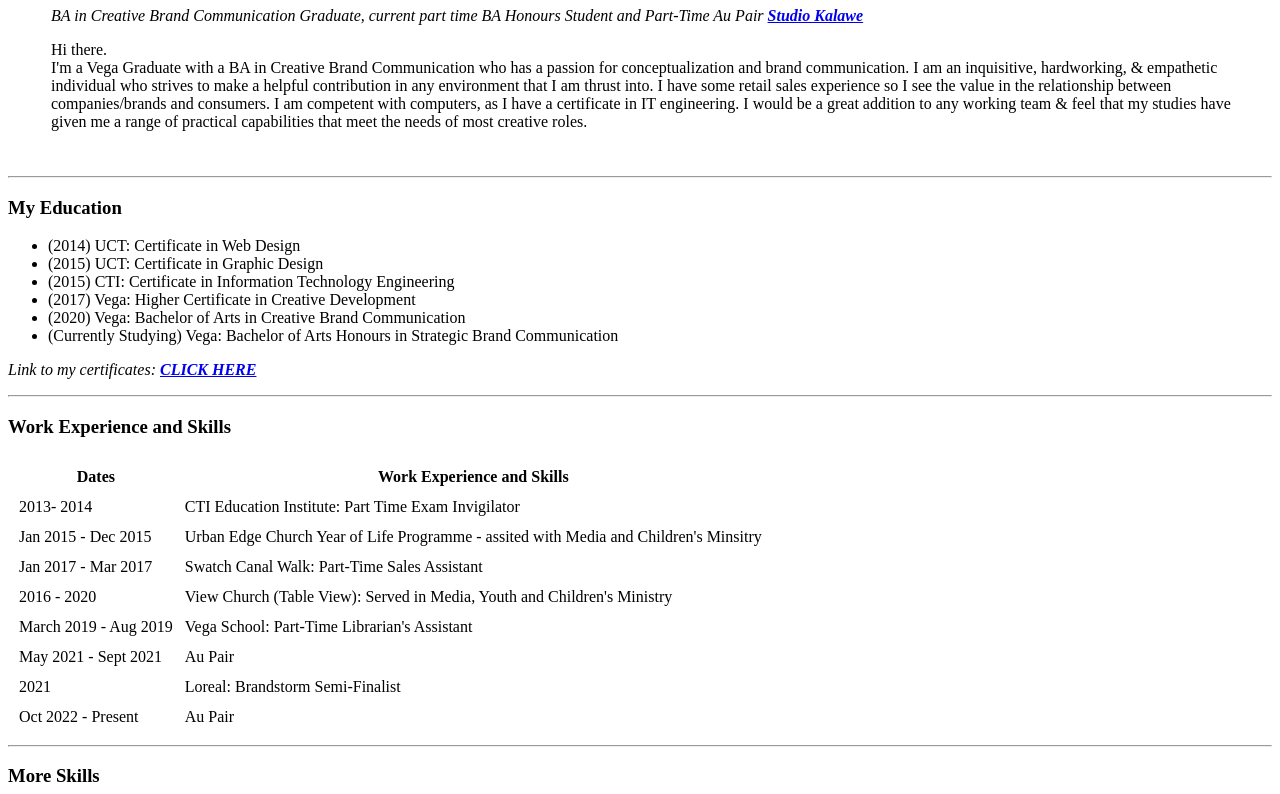
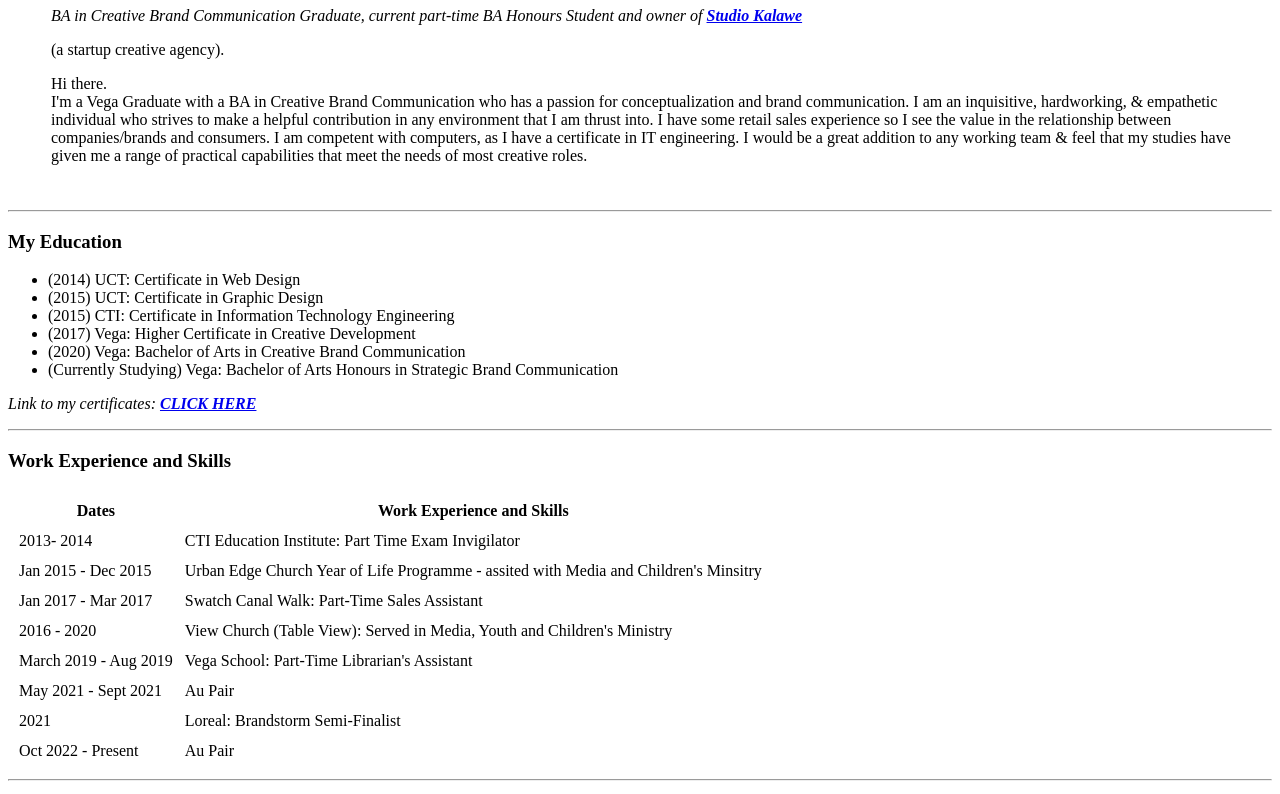
Before and after one commit to studiokalawe/cv, a plain HTML site: page index.html in a window 1280 px wide. Shown: the part 102-896 px from the top of the page. Drawn offline with Linux system fonts and the light colour scheme.

Commit message:
Update index.html

```diff
--- a/index.html
+++ b/index.html
@@ -14,14 +14,14 @@
   <meta name="description" content="describe your website here"> - this will show up on google or other browsers as description...
   <meta name="keywords" content="HTML, CSS, JavaScript"> key words to assit browsers in finding your website...
   <meta name="author" content="John Doe"> let's browser and viewers know who made it
-  <meta name="viewport" content="width=device-width, initial-scale=1.0"> assits with sizing on devices
+  <meta name="viewport" content="width=device-width, initial-scale=1.0"> assists with sizing on devices
 -->
   <title> Vuyokazi's Personal Site </title>
 </head>
 
 <body>
   <!--  tage starts here: <img src="https://nielseniq.com/wp-content/uploads/sites/4/2021/02/optimize-your-performance-placeholder-illustration-D01.jpg" alt="sample image">
-image linked from web/internet. alt attribute assits with SEO, helps browsers to index and to try and figure out what your website is about. with img from internet, since the image is hosted on other servers it pings that website and asks permission to use it, then it will grab it and display it on your site - your browser has to download it to display it on your site. if their servers shut down then the image wont show up because it is no longer avalable/hosted at the address that is specified at the source -->
+image linked from web/internet. alt attribute assists with SEO, helps browsers to index and to try and figure out what your website is about. with img from internet, since the image is hosted on other servers it pings that website and asks permission to use it, then it will grab it and display it on your site - your browser has to download it to display it on your site. if their servers shut down then the image wont show up because it is no longer avalable/hosted at the address that is specified at the source -->
 
 
   <table cellspacing="20">
@@ -30,12 +30,12 @@ image linked from web/internet. alt attribute assits with SEO, helps browsers to
       <td>
 
         <!-- <img src="images/testcircle.png" alt="test image">  -->
-<!-- image linked from local file. it better to host your own images to avoid server related issues. -->
+<!-- image linked from local file. it better to host your own images to avoid server-related issues. -->
 
     </td>
       <td>
         <h1> Vuyokazi Kalawe </h1>
-        <p><em> BA in Creative Brand Communication Graduate, current part time BA Honours Student and Part-Time Au Pair <strong> <a href="https://studiokalawe.com"> Studio Kalawe </a> </strong> </em> </p>
+        <p><em> BA in Creative Brand Communication Graduate, current part-time BA Honours Student and owner of <strong> <a href="https://studiokalawe.com"> Studio Kalawe </a> </strong> </em> </p> (a startup creative agency).
         <!-- href = hypertext reference thus "a href" = anchor tag, hypertext reference -->
         <p>Hi there. <br>
         I'm a Vega Graduate with a BA in Creative Brand Communication who has a passion for conceptualization and brand communication.
```
